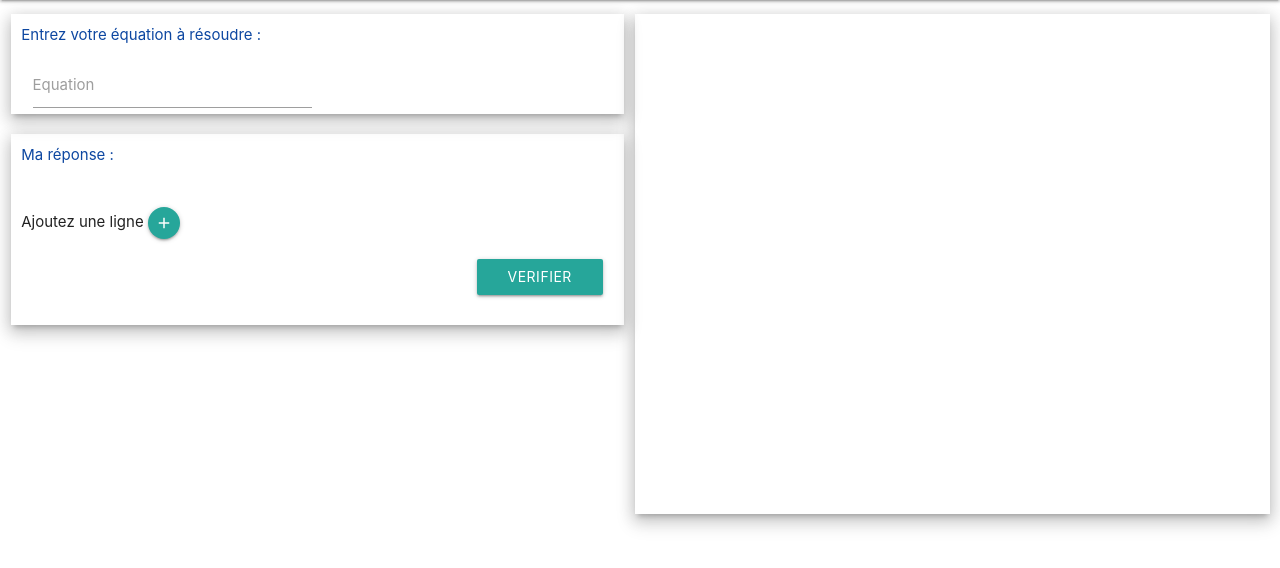
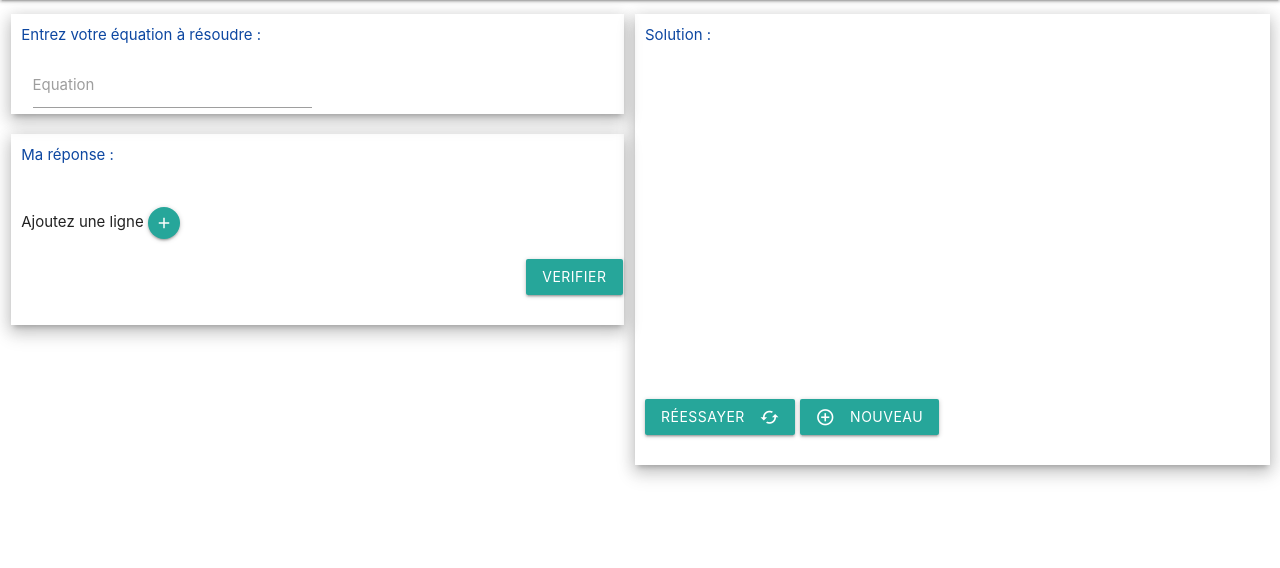
Before and after one commit to antoine-13/Verif-Quations, a PHP site: page /includes/tester_son_equation.php in a window 1280 px wide. Shown: the part 150-718 px from the top of the page. Run offline with PHP 8.4, Linux system fonts and the light colour scheme.

Commit message:
Add files via upload

```diff
--- a/assets/css/style.css
+++ b/assets/css/style.css
@@ -17,11 +17,11 @@ main{
 	width: 100%;
 }
 .solution{
-	height: 500px;
+	height: auto;
+	padding: 10px !important;
 }
 .main_text{
 	margin-top: 5px;
-
 	color: #0d47a1;
 }
 .col .row{
@@ -34,3 +34,39 @@ main{
 	width: 100%;
 	margin-right: 0;
 }
+@-webkit-keyframes fadein {
+    from { opacity: 0; }
+    to { opacity: 1; }
+}
+
+@-moz-keyframes fadein {
+    from { opacity: 0; }
+    to { opacity: 1; }
+}
+
+@keyframes fadein {
+    from { opacity: 0; }
+    to { opacity: 1; }
+}
+.fadein{
+    -webkit-animation: fadein 0.5s ease-in;
+    -moz-animation: fadein 0.5s ease-in;
+    animation: fadein 0.5s ease-in;
+}
+.gif{
+	height: 250px;
+	width: 250px;
+	background-repeat: no-repeat;
+}
+.text_result{
+	text-decoration: brown;
+	color: #0d47a1;
+	width: 300px;
+}
+.button_retry{
+	margin: 0;
+	margin-top: 10%;
+}
+a.disabled {
+	pointer-events: none;
+}
--- a/assets/js/main.js
+++ b/assets/js/main.js
@@ -42,10 +42,9 @@ function addinput(number, ligne){
         span.innerHTML = document.querySelector(ligne_prec + " .container_input input").value;
 
         document.querySelector(ligne_prec + " .container_chevron").style.paddingTop = "0";
+        document.querySelector(ligne_prec + " .container_input input").style.display = "none";
+        document.querySelector(ligne_prec + " .container_input").appendChild(span);
 
-        var parent = document.querySelector(ligne_prec + " .container_input");
-        var child = document.querySelector(ligne_prec + " .container_input input");
-        parent.replaceChild(span ,child);
 
         /*var div = document.createElement("div");
         div.className = "row container_titre";
@@ -63,13 +62,203 @@ function addinput(number, ligne){
 function addrow(number){
     var div = document.createElement("div");
     var a = number.toString();
-    var ligne = "ligne" + a;
-    div.className = "row " + ligne;
+    ligne = "ligne" + a;
+    div.className = "row fadein " + ligne;
     document.querySelector(".entree").appendChild(div);
     addinput(number, ligne)
 }
 
-document.getElementById("add").onclick = function() {
+document.getElementById("add").addEventListener("click", function() {
     addrow(number);
     number++;
+});
+
+document.getElementById("submit").addEventListener("click", function() {
+    document.querySelector(".add_line").style.opacity = "0";
+    var equation = document.getElementById("equation").value;
+    document.getElementById('value_equa').innerHTML = "Ton equation est : " + equation;
+    var valeurs = split_equation(equation);
+    var result = calc_sol(valeurs);
+    var propos = propositionconvert();
+
+    if(verif(result, propos)){
+        document.querySelector(".gif").style.height = "300px";
+        document.querySelector(".gif").style.width = "300px";
+        document.querySelector(".gif").style.backgroundImage = "url(\"/assets/img/win.gif\")";
+        document.querySelector(".text_result").innerHTML = "Bravo, vous avez trouvé la bonne réponse !";
+    }
+    else{
+        document.querySelector(".text_result").innerHTML = "Mince tu t'es trompé réessaye !";
+        document.querySelector(".gif").style.backgroundImage = "url(\"/assets/img/lose.gif\")";
+    }
+    return(false);
+});
+
+function verif(result, propos){
+    if(result == propos){
+        return true;
+    }
+    else{
+        return false;
+    }
 }
+
+
+function propositionconvert(){
+    var values = document.querySelector("." + ligne + " .container_input input").value;
+    values = values.toLowerCase().split('=');
+
+    if(values[0].search('x') == -1){
+        result = eval(values[0]);
+        return (result);
+    }
+    else{
+        result = eval(values[1]);
+        return (result);
+    }
+
+}
+
+
+function split_equation(equation){
+    var tab_equa = equation.split(' ');
+    equation = tab_equa.join("").toLowerCase();
+
+
+
+    var tab = equation.split('=');
+
+    var gauche = tab[0];
+    var droite = tab[1];
+
+    tab_gauche = gauche.split('');
+    tab_droite = droite.split('');
+
+
+    for(var i = 0; i < tab_gauche.length; i++){
+        if(tab_gauche[i] != 'x' && tab_gauche[i] != '*' && tab_gauche[i] != '/' && tab_gauche[i] != '+' && tab_gauche[i] != '-'){
+            if(tab_gauche[i-1] == "-"){
+                tab_gauche[i] = (-1) * parseInt(tab_gauche[i]);
+            }
+            else if(tab_gauche[i-1] == "+"){
+                tab_gauche[i] = parseInt(tab_gauche[i]);
+            }
+            else{
+                tab_gauche[i] = parseInt(tab_gauche[i]);
+            }
+        }
+    }
+
+    for(var i = 0; i < tab_droite.length; i++){
+        if(tab_droite[i] != 'x' && tab_droite[i] != '*' && tab_droite[i] != '/' && tab_droite[i] != '+' && tab_droite[i] != '-'){
+
+            if(tab_gauche[i-1] == "-"){
+                tab_droite[i] = (-1) * parseInt(tab_droite[i]);
+            }
+            else if(tab_gauche[i-1] == "+"){
+                tab_droite[i] = parseInt(tab_droite[i]);
+            }
+            else{
+                tab_droite[i] = parseInt(tab_droite[i]);
+            }
+        }
+    }
+
+
+    var tab_nbr_gauche = [];
+    var tab_coef_gauche = [];
+
+
+    for(var i = 0; i < tab_gauche.length; i++){
+        if(typeof tab_gauche[i] == 'number'){
+            if(tab_gauche[i-1] == 'x' || tab_gauche[i+1] == 'x'){
+                tab_coef_gauche.push(tab_gauche[i]);
+            }
+            else{
+                if(typeof tab_gauche[i+1] == 'number'){
+                    nombre = tab_gauche[i];
+                    while(typeof tab_gauche[i+1] == 'number'){
+                        nombre = parseInt(nombre.toString() + tab_gauche[i+1].toString());
+                        i++;
+                    }
+                    if(tab_gauche[i+1] == 'x'){
+                        tab_coef_gauche.push(nombre);
+                    }
+                    else{
+                        tab_nbr_gauche.push(nombre);
+                    }
+
+
+                }
+                else{
+                    tab_nbr_gauche.push(tab_gauche[i]);
+                }
+            }
+        }
+    }
+
+    var tab_nbr_droite = [];
+    var tab_coef_droite = [];
+
+    for(var i = 0; i < tab_droite.length; i++){
+        if(typeof tab_droite[i] == 'number'){
+            if(tab_droite[i-1] == 'x' || tab_droite[i+1] == 'x'){
+                tab_coef_droite.push(tab_droite[i]);
+            }
+            else{
+                if(typeof tab_droite[i+1] == 'number'){
+                    nombre = tab_droite[i];
+                    while(typeof tab_droite[i+1] == 'number'){
+                        nombre = parseInt(nombre.toString() + tab_droite[i+1].toString());
+                        i++;
+                    }
+                    if(tab_droite[i+1] == 'x'){
+                        tab_coef_droite.push(nombre);
+                    }
+                    else{
+                        tab_nbr_droite.push(nombre);
+                    }
+
+
+                }
+                else{
+                    tab_nbr_droite.push(tab_droite[i]);
+                }
+            }
+        }
+    }
+
+    return [tab_nbr_gauche, tab_nbr_droite, tab_coef_gauche, tab_coef_droite];
+
+}
+
+function calc_sol(tab){
+    var sum_nbr_gauche = 0;
+    var sum_nbr_droite = 0;
+
+    var sum_coef_gauche = 0;
+    var sum_coef_droite = 0;
+
+    for(var i = 0; i < tab[0].length; i++){
+        sum_nbr_gauche = sum_nbr_gauche + tab[0][i];
+    }
+    for(var i = 0; i < tab[2].length; i++){
+        sum_coef_gauche = sum_coef_gauche + tab[2][i];
+    }
+    for(var i = 0; i < tab[1].length; i++){
+        sum_nbr_droite = sum_nbr_droite + tab[1][i];
+    }
+    for(var i = 0; i < tab[3].length; i++){
+        sum_coef_droite = sum_coef_droite + tab[3][i];
+    }
+
+    var result = (sum_nbr_droite - sum_nbr_gauche)/(sum_coef_gauche - sum_coef_droite);
+    return (result);
+}
+
+document.getElementById("new").addEventListener("click", function() {
+    document.location.reload(true);
+});
+document.getElementById("retry").addEventListener("click", function() {
+    alert('button disabled');
+});
--- a/includes/tester_son_equation.php
+++ b/includes/tester_son_equation.php
@@ -6,7 +6,7 @@
 <!-- PROGRAMMER ICI -->
 <main>
     <div class="row main_container">
-        <form method = "post">
+        <form method = "post" onsubmit="return false">
             <div class="col s6 main_box">
                 <div class="row  z-depth-3 equation">
                     <div class="row titre">
@@ -14,7 +14,7 @@
                     </div>
                     <div class="row ">
                         <div class="input-field col s6">
-                            <input id="equation" type="text" class="validate" name="equation">
+                            <input id="equation" type="text" class="validate" name="equation" value="<?php if(isset($_POST['equation'])){echo ($_POST['equation']);};?>">
                             <label for="equation">Equation</label>
                         </div>
                     </div>
@@ -28,35 +28,48 @@
 
 
                     </div>
-                    <div class="row ">
+                    <div class="row add_line">
                         <span>Ajoutez une ligne</span>
-                        <a id="add" href="#!" class="btn-floating btn-small waves-effect waves-circle waves-light">
+                        <a id="add" href="#" class="btn-floating btn-small waves-effect waves-circle waves-light">
                             <i class="material-icons">add</i>
                         </a>
                     </div>
                     <div class="row">
-                        <div class="col s3 offset-s9">
-                            <button class="btn waves-effect waves-light" type="submit" name="submit">Verifier
+                        <div class="col s2 offset-s10">
+                            <button class="btn waves-effect waves-light" type="submit" name="submit" id="submit">Verifier
                                 <i class="material-icons right">send</i>
                             </button>
                         </div>
                     </div>
                 </div>
+            </div>
         </form>
 
-        </div>
+
         <div class="col s6 z-depth-3 solution">
-            <?php
-                if(isset($_POST["submit"])){
-                    echo "Votre équation est : ";
-                    echo $_POST["equation"];?> </br> <?php
-                    $number = 1;
-                    while(isset($_POST[$number])){
-                        echo $_POST[$number]; ?></br> <?php
-                        $number = $number + 1;
-                    }
-                }
-            ?>
+            <div class="row">
+                <span class="main_text">Solution :</span>
+            </div>
+            <div class="row">
+                <div class = 'row'>
+                    <span id='value_equa'></span>
+                </div>
+                <div class="container">
+                    <div class="result">
+
+                        <div class="container">
+                            <span class="text_result"></span>
+                        </div>
+
+                        <div class="container gif">
+                        </div>
+                    </div>
+                </div>
+                <div class="row button_retry">
+                    <a class="waves-effect waves-light btn" id="retry" ><i class="material-icons right">cached</i>réessayer</a>
+                    <a class="waves-effect waves-light btn" id="new"><i class="material-icons left">add_circle_outline</i>nouveau</a>
+                </div>
+            </div>
 
         </div>
 
```
Also changed, not shown: assets/img/lose.gif (added), assets/img/win.gif (added).
